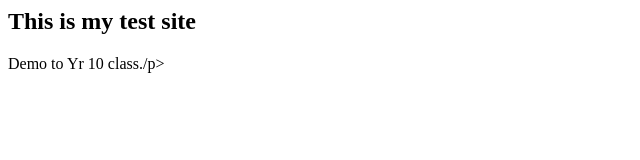
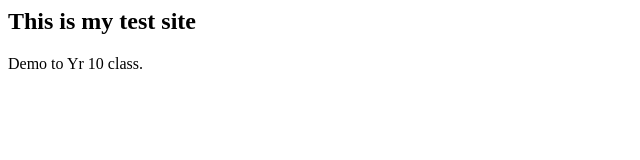
Before and after one commit to mrczr2023/mrczr2023.github.io, a plain HTML site: page index.html in a window 1280 px wide. Shown: the full height of the page, 0-640 px from the left. Drawn offline with Linux system fonts and the light colour scheme.

Commit message:
Update index.html

```diff
--- a/index.html
+++ b/index.html
@@ -1,6 +1,6 @@
 <html>
   <body>
     <h2>This is my test site</h2>
-    <p>Demo to Yr 10 class./p>
+    <p>Demo to Yr 10 class.</p>
   </body>
 </html>
```
